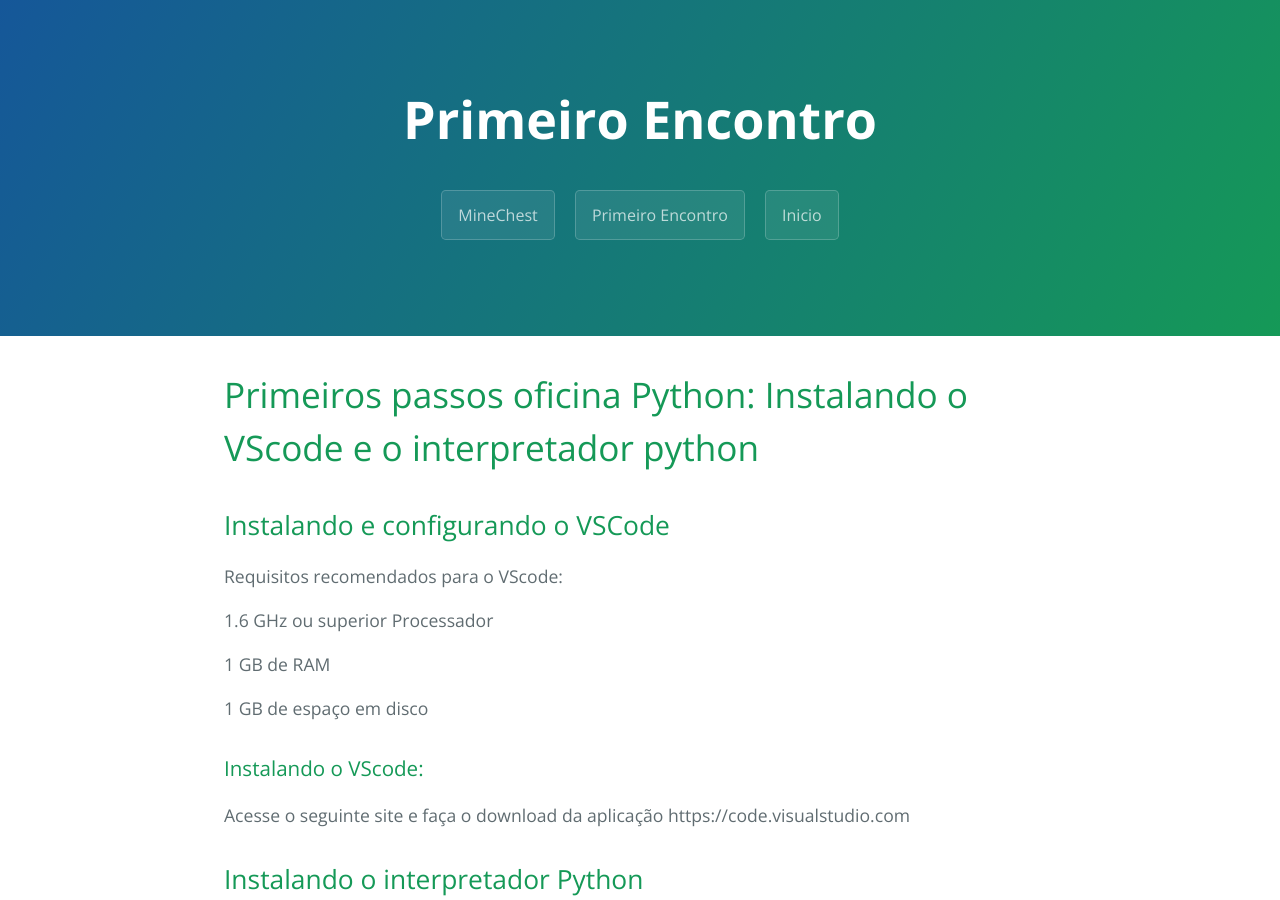
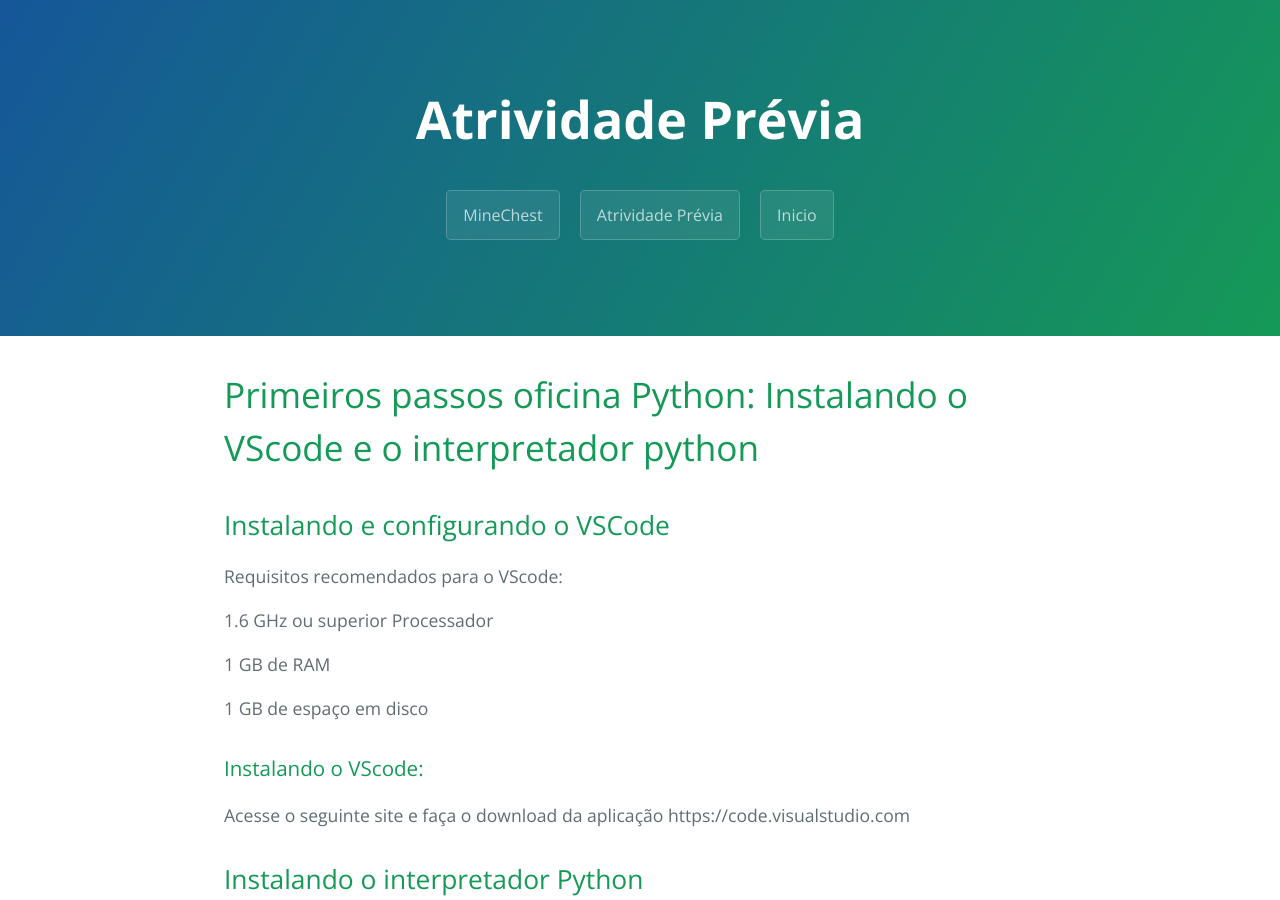
Before and after one commit to E2PC/ProjectPage, a Jekyll site: the page built from PrimeiroEncontro.md, in a window 1280 px wide and 900 px high. Built offline with Jekyll 4.4.1, drawn with Linux system fonts in a browser that asks for light colours; grey boxes are pictures that could not be loaded.

Commit message:
Update PrimeiroEncontro.md

```diff
--- a/PrimeiroEncontro.md
+++ b/PrimeiroEncontro.md
@@ -1,5 +1,5 @@
 ---
-title: Primeiro Encontro
+title: Atrividade Prévia
 layout: template
 filename: PrimeiroEncontro
 ---
```
